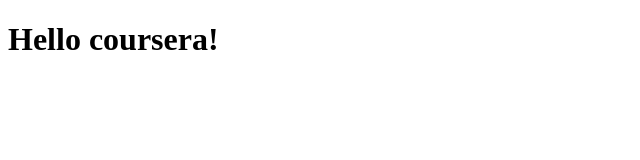
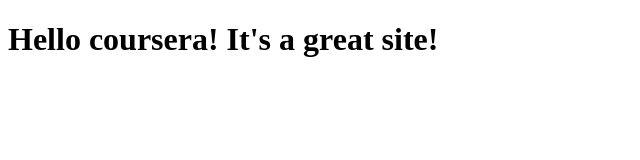
Before and after one commit to oscarm761/coursera-test, a plain HTML site: page site/index.html in a window 1280 px wide. Shown: the whole page, without its empty margins (0-640 px from the left). Drawn offline with Linux system fonts and the light colour scheme.

Commit message:
Small addition to our page content.

```diff
--- a/site/index.html
+++ b/site/index.html
@@ -4,6 +4,6 @@
 	<title>Hello coursera!</title>
 </head>
 <body>
-<h1>Hello coursera!</h1>
+<h1>Hello coursera! It's a great site!</h1>
 </body>
 </html>
```
